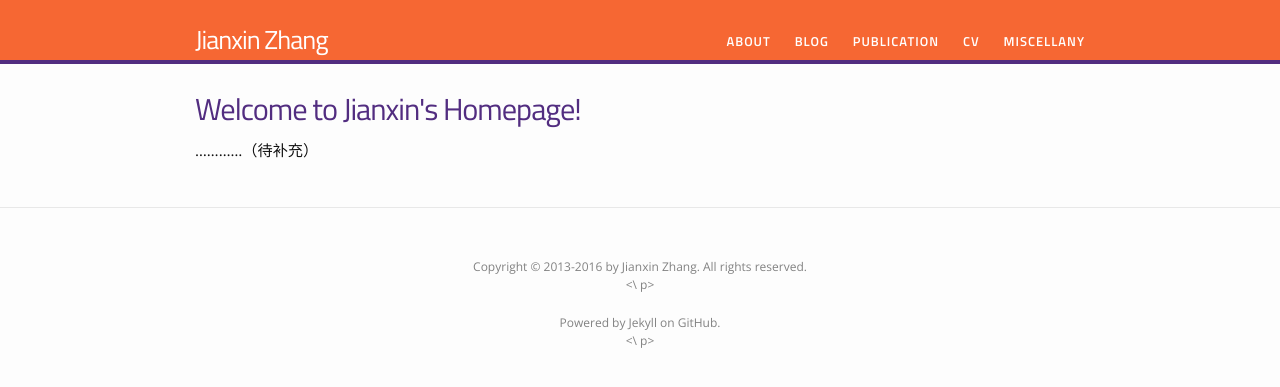
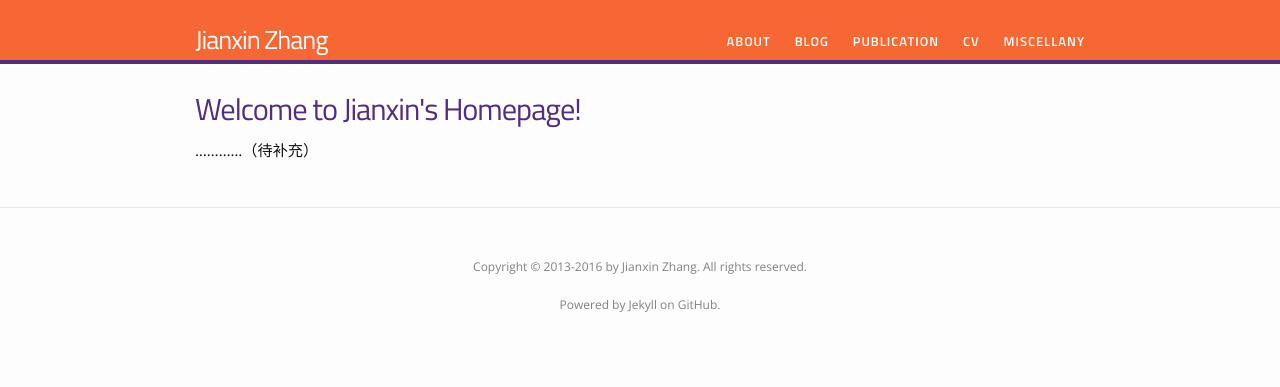
Before and after one commit to 0ZJX0/0ZJX0.github.io, a Jekyll site: the page built from index.html, in a window 1280 px wide. Shown: the top 387 px of the page. Built offline with Jekyll 4.4.1, drawn with Linux system fonts in a browser that asks for light colours.

Commit message:
Update footer.html

```diff
--- a/_includes/footer.html
+++ b/_includes/footer.html
@@ -6,8 +6,8 @@
 
     <div class="footer-col-wrapper">
 
-      <p style = "margin: 20px"><center>Copyright © 2013-2016 by Jianxin Zhang. All rights reserved.<center><\ p>
-      <p style = "margin: 20px"><center>Powered by Jekyll on GitHub.<center><\ p>
+      <p style = "margin: 20px"><center>Copyright © 2013-2016 by Jianxin Zhang. All rights reserved.<center><p>
+      <p style = "margin: 20px"><center>Powered by Jekyll on GitHub.<center><p>
 
       <!--
 
```
